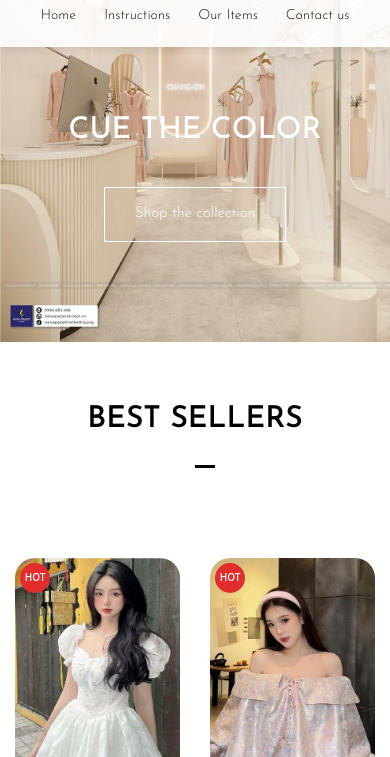
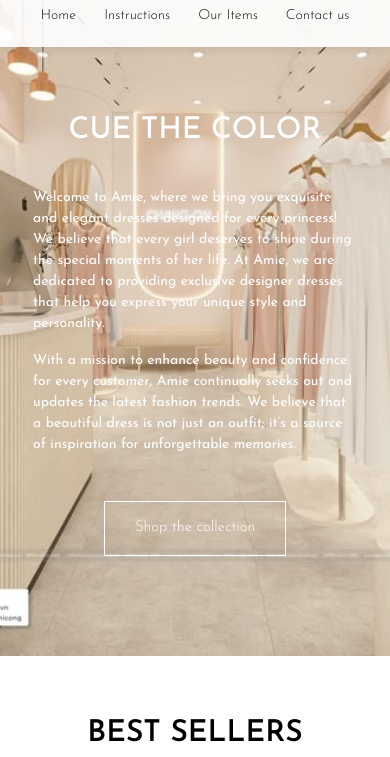
Before and after one commit to ntuananh1124/amie-web, a plain HTML site: page index.html in a window 390 px wide. Shown: the part 87-844 px from the top of the page. Drawn offline with Linux system fonts and the light colour scheme.

Commit message:
add para and change bg2

```diff
--- a/assets/css/style.css
+++ b/assets/css/style.css
@@ -398,8 +398,8 @@
 /* Section 1 */
 .section-1 {
     background-image: url(../images/bg.jpg);
-    padding: 250px 0;
-    padding-bottom: 230px;
+    padding: 230px 0;
+    padding-bottom: 150px;
     background-repeat: no-repeat;
     background-position: center;
     background-size: cover;
@@ -418,6 +418,11 @@
 
 .section-1-text h1 {
     text-transform: uppercase;
+    color: white;
+}
+
+.section-1-desc {
+    width: 70%;
     color: white;
 }
 
@@ -458,6 +463,14 @@
     .section-1-btn button {
         padding: 15px 30px;
         font-size: 15px;
+    }
+
+    .section-1-desc {
+        width: 90%;
+    }
+
+    .section-1-desc p {
+        font-size: 14px;
     }
 }
 /* End Responsive */
@@ -887,7 +900,7 @@
 
 /* Section 4 */
 .section-4 {
-    background-image: url(../images/bg2.jpg);
+    background-image: url(../images/bg3.jpg);
     color: white;
     padding: 100px 0 100px 0;
     background-repeat: no-repeat;
--- a/index.html
+++ b/index.html
@@ -73,6 +73,10 @@
                 <div class="section-1-main">
                     <div class="section-1-text">
                         <h1>cue the color</h1>
+                    </div>
+                    <div class="section-1-desc">
+                        <p>Welcome to Amie, where we bring you exquisite and elegant dresses designed for every princess! We believe that every girl deserves to shine during the special moments of her life. At Amie, we are dedicated to providing exclusive designer dresses that help you express your unique style and personality.</p>
+                        <p>With a mission to enhance beauty and confidence for every customer, Amie continually seeks out and updates the latest fashion trends. We believe that a beautiful dress is not just an outfit; it’s a source of inspiration for unforgettable memories. </p>
                     </div>
                     <div class="section-1-btn">
                         <button>Shop the collection</button>
```
Also changed, not shown: assets/images/bg2.jpg, assets/images/bg3.jpg (added).
